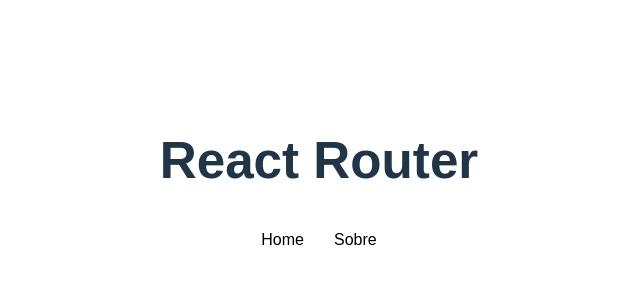
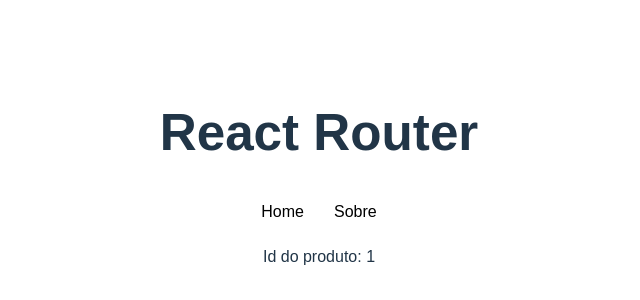
Before and after one commit to thales0591/react-router, a React (Vite) app: page /products/1 in a window 1280 px wide. Shown: the part 222-522 px from the top of the page, without its empty margins (321-961 px from the left). Built offline with nearby package versions, Linux system fonts and the light colour scheme.

Commit message:
feat: create dynamic routes and implement useParams hook

```diff
--- a/src/App.jsx
+++ b/src/App.jsx
@@ -3,6 +3,7 @@
 import About from "./pages/About";
 import { BrowserRouter, Routes, Route } from "react-router-dom";
 import Navbar from './components/Navbar';
+import Product from './pages/Product';
 
 function App() {
 
@@ -15,6 +16,7 @@
         <Routes>
           <Route path='/' element={<Home />}/>
           <Route path='/about' element={<About />}/>
+          <Route path='/products/:id' element={<Product/>}/>
         </Routes>
       </BrowserRouter>
     </div>
--- a/src/pages/Home.jsx
+++ b/src/pages/Home.jsx
@@ -17,6 +17,7 @@
           <li key={item.id}>
             <h2>{item.name}</h2>
             <p>R$: {item.price}</p>
+            <Link to={`/products/${item.id}`}>Detalhes</Link>
           </li>
         ))}
       </ul>
--- /dev/null
+++ b/src/pages/Product.jsx
@@ -0,0 +1,13 @@
+import { useParams } from "react-router-dom"
+
+const Product = () => {
+
+    const { id } = useParams()
+  return (
+    <>
+        <p>Id do produto: {id}</p>
+    </>
+  )
+}
+
+export default Product
```
